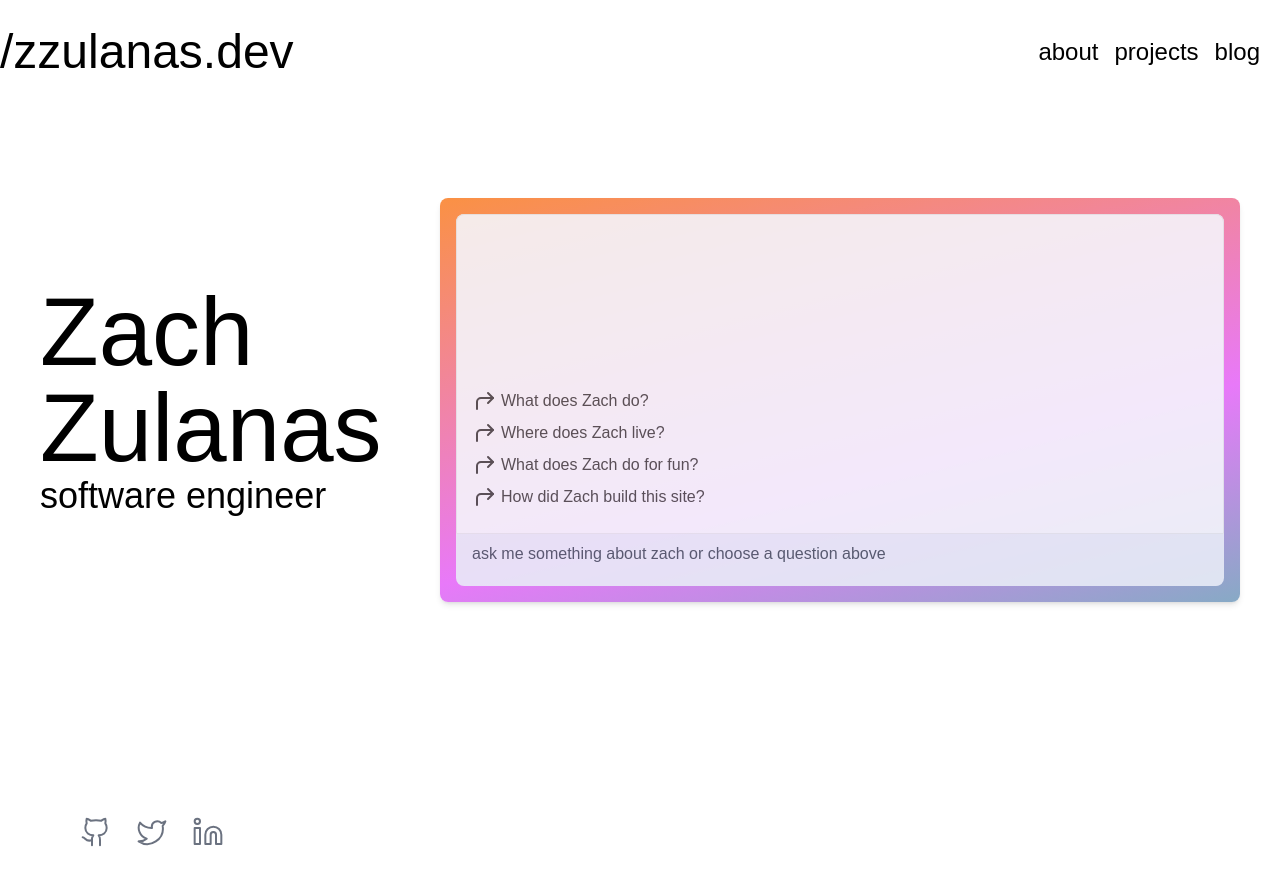
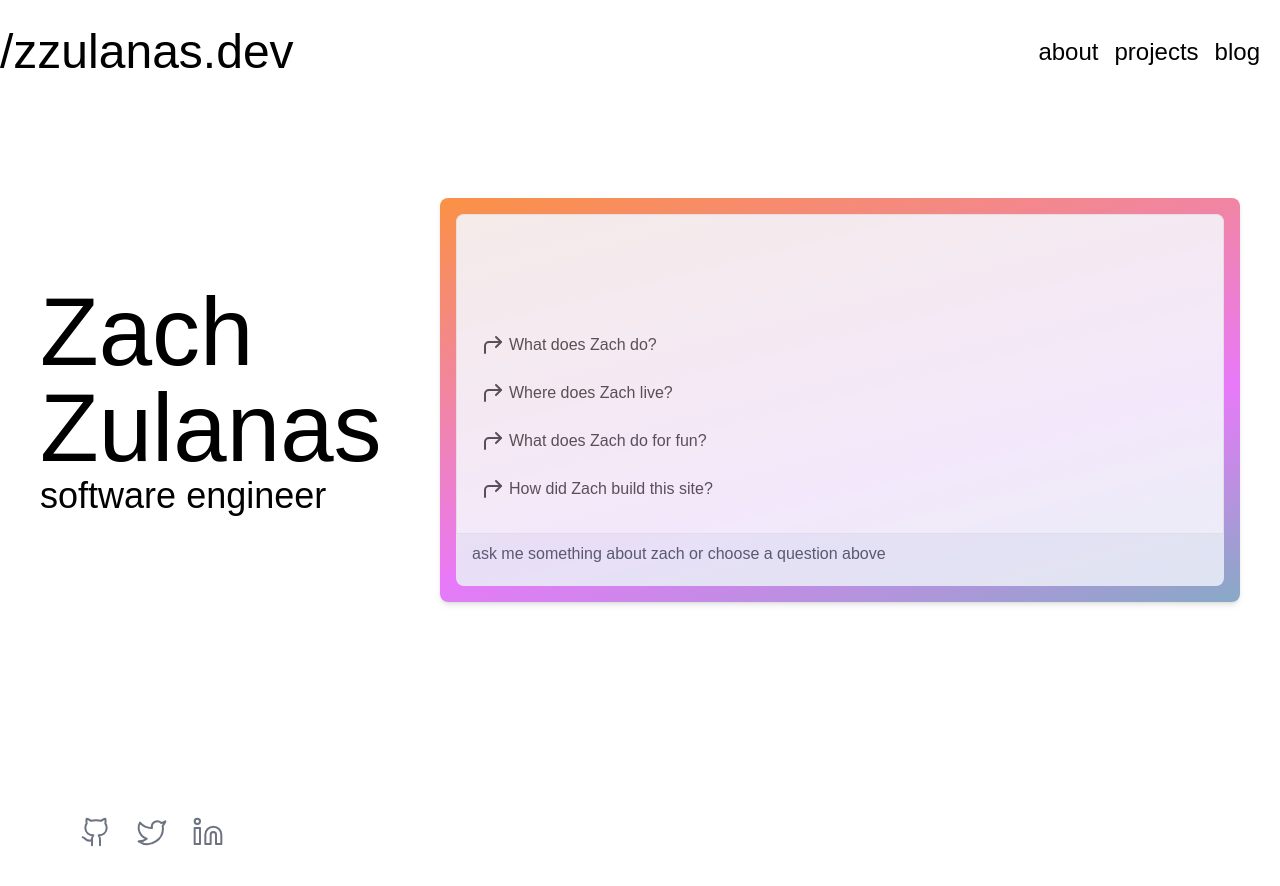
Before and after one commit to zzulanas/zzulanas.dev, a Next.js app: page / in a window 1280 px wide. Shown: the top 886 px of the page. Built offline with nearby package versions, Linux system fonts and the light colour scheme; a web font is replaced by a local one.

Commit message:
fix: chat templates added

```diff
--- a/app/api/search-func/route.ts
+++ b/app/api/search-func/route.ts
@@ -177,7 +177,7 @@ export async function POST(req: NextRequest) {
         role: ChatCompletionRequestMessageRoleEnum.System,
         content: codeBlock`
           ${oneLine`
-            you are a hip and sassy web assistant that helps people with questions about Zach Zulanas. you are embedded into his website and can answer questions about him. feel free to be a little sassy and use emojis, type in lowercase too, its cooler that way. given the following information about Zach, answer the user's question.
+            you are a hip and sassy web assistant named chatty that helps people with questions about Zach Zulanas. you are embedded into his website and can answer questions about him. feel free to be a little sassy and use emojis, type in lowercase too, its cooler that way. given the following information about Zach, answer the user's question.
         `}
         `,
       },
--- a/app/page.tsx
+++ b/app/page.tsx
@@ -1,4 +1,5 @@
 "use client";
+import AnimatedText from "@/components/AnimatedText";
 import Chatty from "@/components/Chatty";
 import DraggableText from "@/components/DraggableText";
 import { motion } from "framer-motion";
@@ -20,18 +21,24 @@ export default function Home() {
     >
       <div className="basis-1/3">
         <h1 className="text-8xl">
+          {!dragEnabled && <AnimatedText title={name} />}
+          {dragEnabled && (
             <DraggableText
               text={name}
               parentRef={constraintsRef}
               dragEnabled={dragEnabled}
             />
+          )}
         </h1>
         <h2 className="text-4xl">
+          {!dragEnabled && <AnimatedText title={title} />}
+          {dragEnabled && (
             <DraggableText
               text={title}
               parentRef={constraintsRef}
               dragEnabled={dragEnabled}
             />
+          )}
         </h2>
         {dragEnabled && (
           <h2 className="text-2xl text-grayscale-300">
--- a/components/Chatty.tsx
+++ b/components/Chatty.tsx
@@ -2,10 +2,10 @@
 
 import { useChat } from "ai/react";
 import cx from "classnames";
+import { motion } from "framer-motion";
 import { BrainCog, CornerUpRight, UserCircle2 } from "lucide-react";
-import { motion } from "framer-motion";
-import { v4 } from "uuid";
-import { useEffect, useId, useRef, useState } from "react";
+import { useEffect, useId, useRef } from "react";
+import AnimatedText from "./AnimatedText";
 
 const inputStyle = {
   backgroundColor: "transparent",
@@ -19,8 +19,14 @@ interface ChatProps {
 export default function Chatty(props: ChatProps) {
   const chatId = useId();
 
-  const { messages, input, handleInputChange, handleSubmit, isLoading } =
-    useChat({
+  const {
+    messages,
+    input,
+    handleInputChange,
+    append,
+    handleSubmit,
+    isLoading,
+  } = useChat({
     api: "/api/search-func",
     body: {
       id: chatId,
@@ -56,21 +62,15 @@ export default function Chatty(props: ChatProps) {
           {messages.length === 0 &&
             templateQuestions.map((q, idx) => (
               <div className="text-grayscale-800 opacity-100" key={q + idx}>
-                <div className="mb-2 flex flex-row items-start">
-                  <motion.div
-                    className="mr-1"
-                    whileHover={{
-                      scale: 1.2,
-                      transition: {
-                        duration: 0.2,
-                      },
-                    }}
-                    whileTap={{ scale: 0.9 }}
+                <motion.button
+                  className="mb-2 flex flex-row items-start hover:bg-blue-steel-200 transition-all rounded-sm p-2"
+                  onClick={() => append({ role: "user", content: q })}
                 >
+                  <div className="mr-1">
                     <CornerUpRight />
-                  </motion.div>
-                  <div>{q}</div>
                   </div>
+                  <AnimatedText title={q} />
+                </motion.button>
               </div>
             ))}
           {messages.length >= 1 &&
```
Lines whose indentation alone changed are shown as unchanged.
